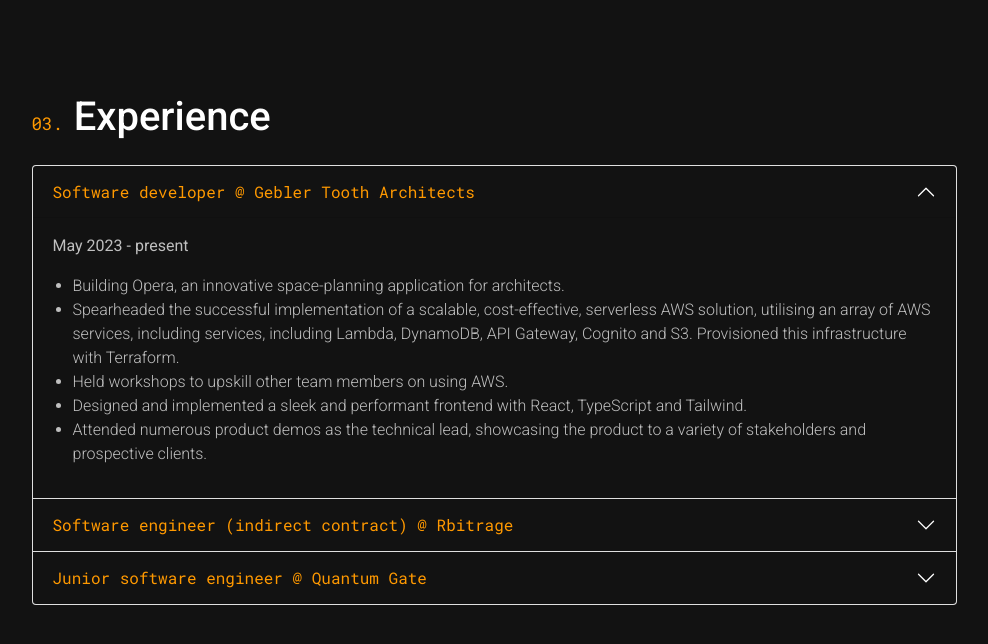
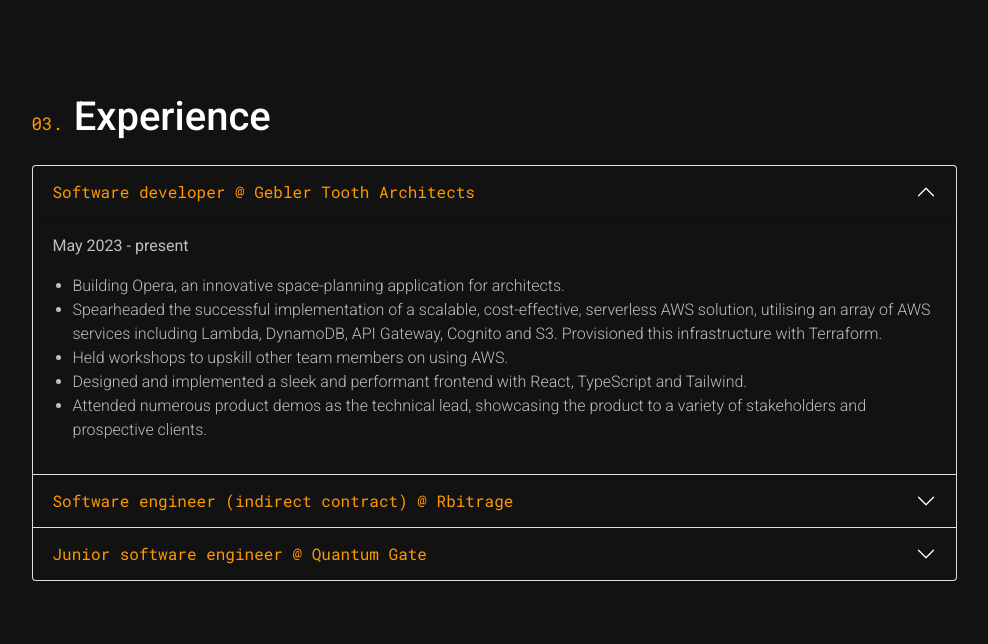
Before and after one commit to tigeryant/tigeryant.github.io, a React (Create React App) app: page / in a window 1280 px wide. Shown: the part 3539-4183 px from the top of the page, without its empty margins (146-1134 px from the left). Built offline with nearby package versions, Linux system fonts and the light colour scheme.

Commit message:
fixed type in GTA experience

```diff
--- a/src/components/Experience.js
+++ b/src/components/Experience.js
@@ -37,7 +37,7 @@ function Experience() {
                 <li className="p1">
                   Spearheaded the successful implementation of a scalable,
                   cost-effective, serverless AWS solution, utilising an array of
-                  AWS services, including services, including Lambda, DynamoDB,
+                  AWS services including Lambda, DynamoDB,
                   API Gateway, Cognito and S3. Provisioned this infrastructure
                   with Terraform.
                 </li>
```
